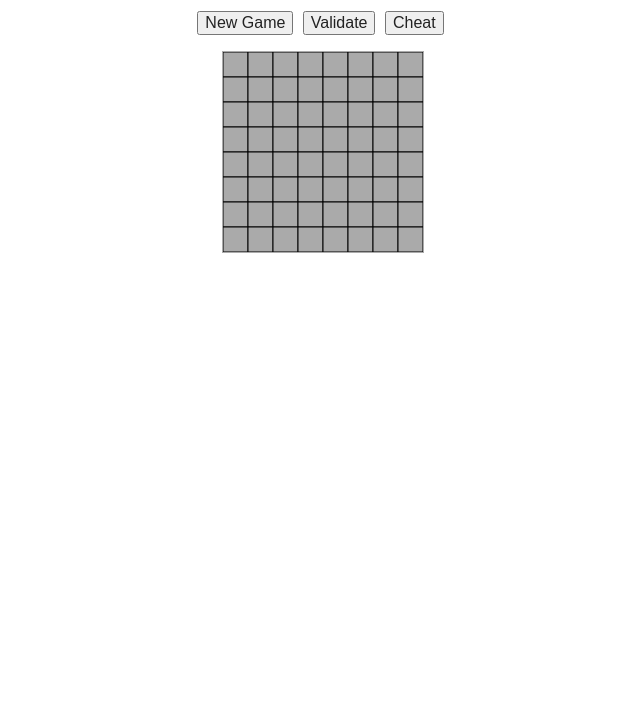
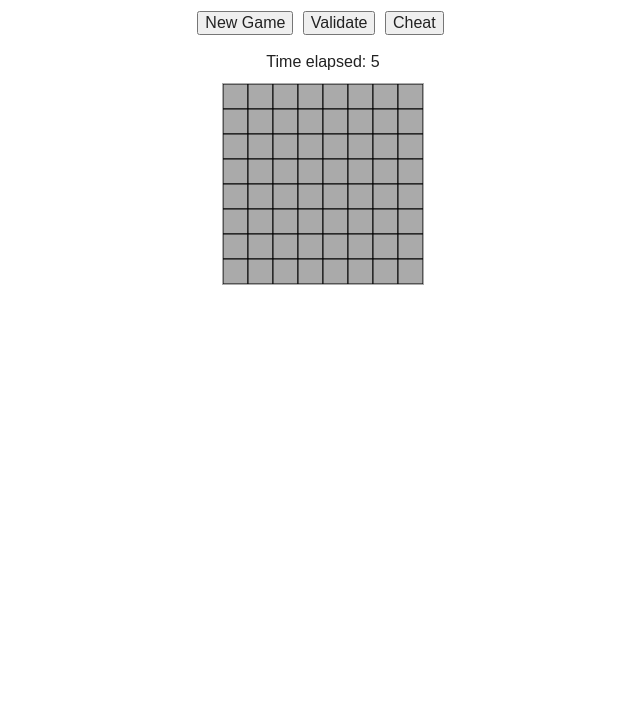
Before and after one commit to jordanfbrown/minesweeper, a plain HTML site: page index.html in a window 1280 px wide. Shown: the part 77-800 px from the top of the page, without its empty margins (317-957 px from the left). Drawn offline with Linux system fonts and the light colour scheme.

Commit message:
Adding timer

```diff
--- a/css/main.css
+++ b/css/main.css
@@ -98,12 +98,12 @@ textarea {
   margin: 0 auto;
 }
 
-#board-wrapper {
+#board-wrapper, h1, #timer {
   text-align: center;
 }
 
-h1 {
-  text-align: center;
+#timer {
+  margin-bottom: 10px;
 }
 
 canvas {
--- a/index.html
+++ b/index.html
@@ -25,6 +25,7 @@
             <li><button id="validate">Validate</button></li>
             <li><button id="cheat">Cheat</button></li>
           </ul>
+          <div id="timer"><span>Time elapsed:</span> <span id="time-elapsed">0</span></div>
           <div id="board-wrapper">
             <canvas id="board"></canvas>
           </div>
--- a/js/board.js
+++ b/js/board.js
@@ -65,6 +65,21 @@ Minesweeper.Game = (function() {
       }
 
       this.renderBoard();
+      this.startTimer();
+    },
+
+    startTimer: function() {
+      if(this.timer) {
+        clearInterval(this.timer);
+      }
+
+      var seconds = 0;
+      var $timeElapsed = $('#time-elapsed');
+
+      $timeElapsed.text(seconds);
+      this.timer = setInterval(function() {
+        $timeElapsed.text(++seconds);
+      }, 1000);
     },
 
     renderBoard: function() {
@@ -140,6 +155,8 @@ Minesweeper.Game = (function() {
 
 
     gameOver: function() {
+      clearInterval(this.timer);
+
       for(var y = 0; y < this.rows; y++) {
         for(var x = 0; x < this.columns; x++) {
           if(this.board[y][x] == this.TILE_TYPES.MINE) {
```
